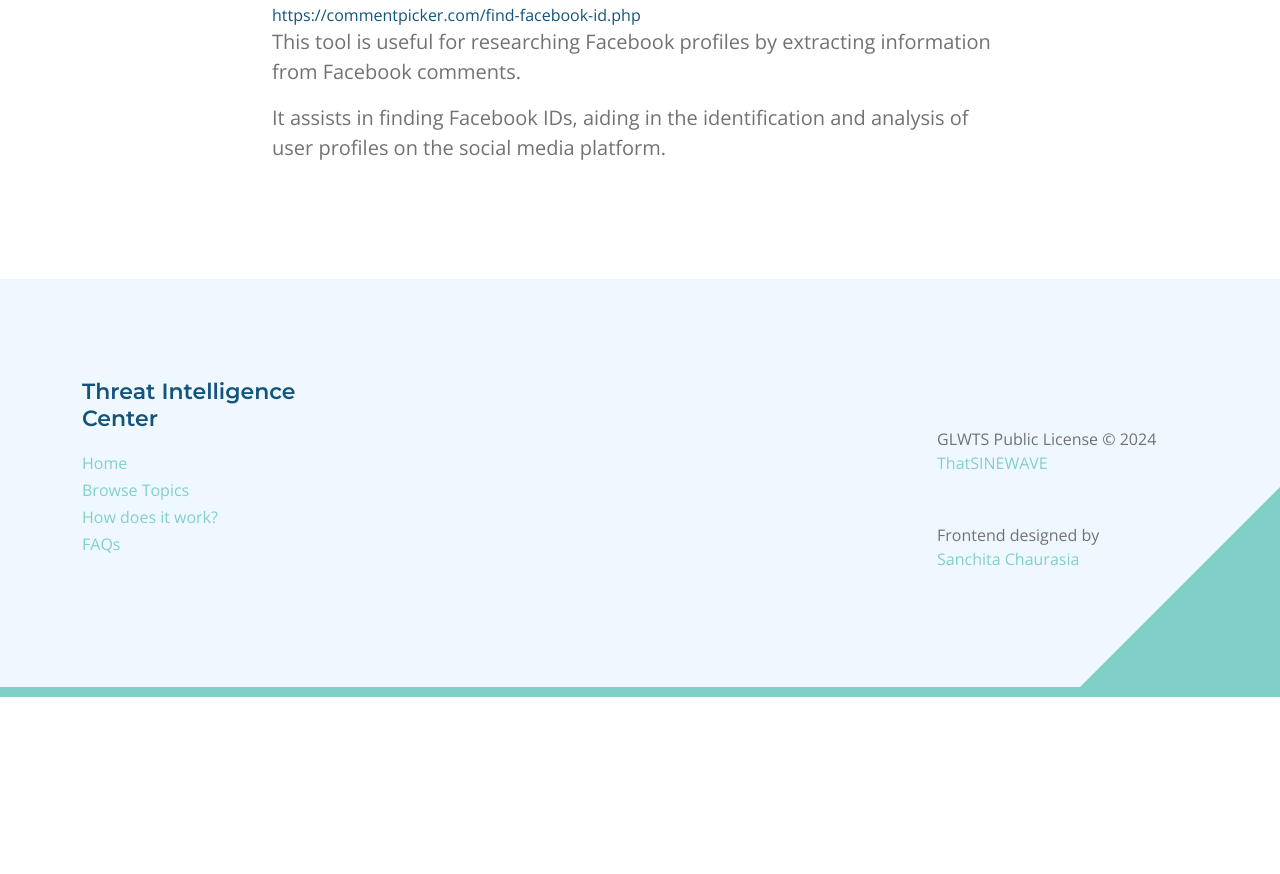
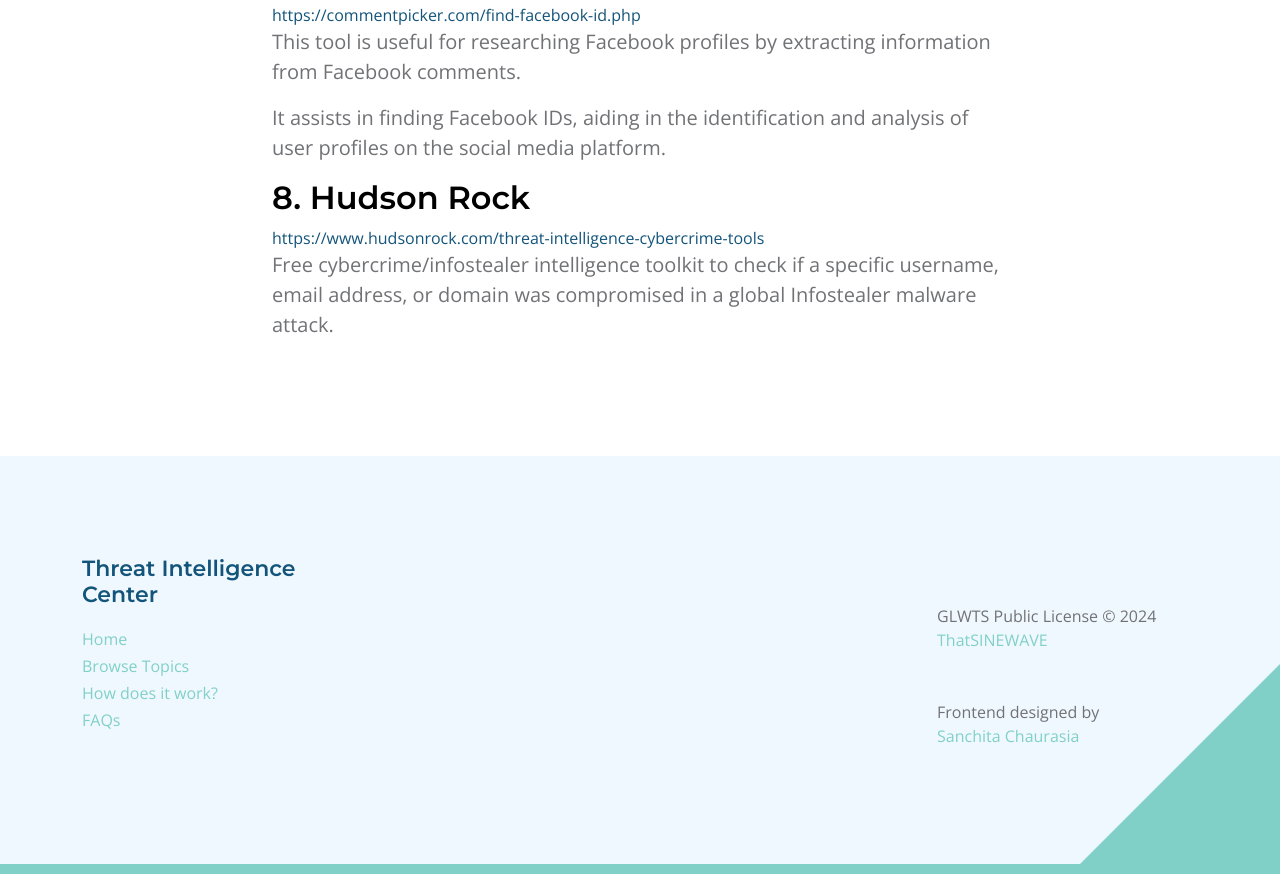
Before and after one commit to ThatSINEWAVE/OSINT-Toolkit, a plain HTML site: page digital-forensics.html in a window 1280 px wide. Shown: the part 1838-2712 px from the top of the page. Before the commit the page ends 2535 px from the top, so only its background shows below. Drawn offline with nearby package versions, Linux system fonts and the light colour scheme.

Commit message:
Update digital-forensics.html

```diff
--- a/digital-forensics.html
+++ b/digital-forensics.html
@@ -265,6 +265,17 @@
                 It assists in finding Facebook IDs, aiding in the identification
                 and analysis of user profiles on the social media platform.
               </p>
+              <h3>8. Hudson Rock</h3>
+              <a
+                href="https://www.hudsonrock.com/threat-intelligence-cybercrime-tools"
+                target="_blank"
+                >https://www.hudsonrock.com/threat-intelligence-cybercrime-tools</a
+              >
+              <p>
+                Free cybercrime/infostealer intelligence toolkit to check if a specific
+                username, email address, or domain was compromised in a global Infostealer
+                malware attack.
+              </p>
             </div>
           </div>
         </div>
```
